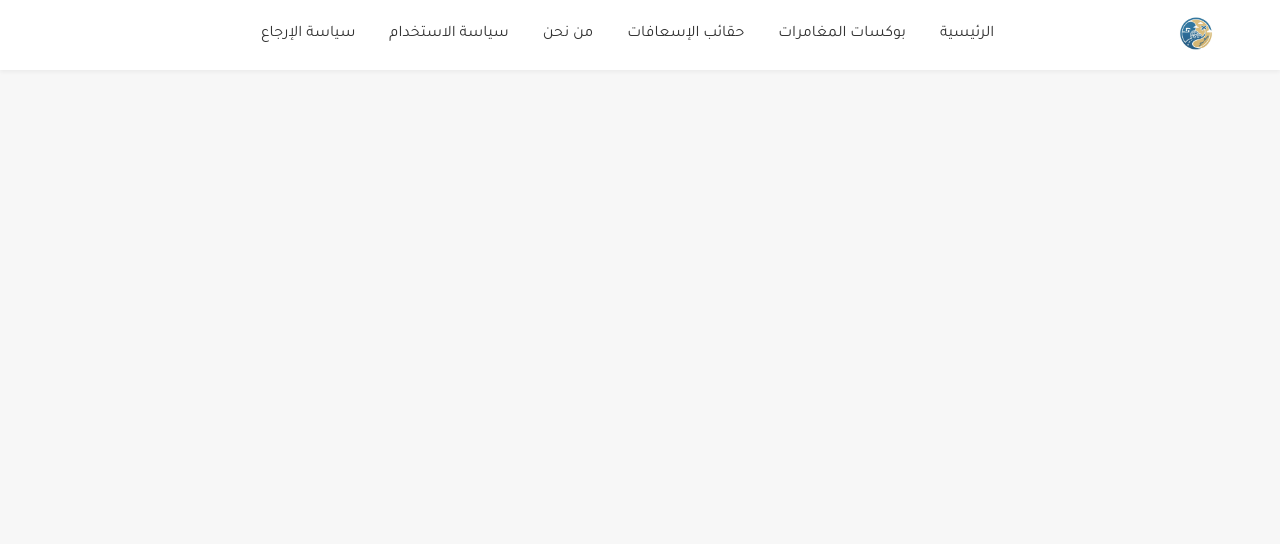
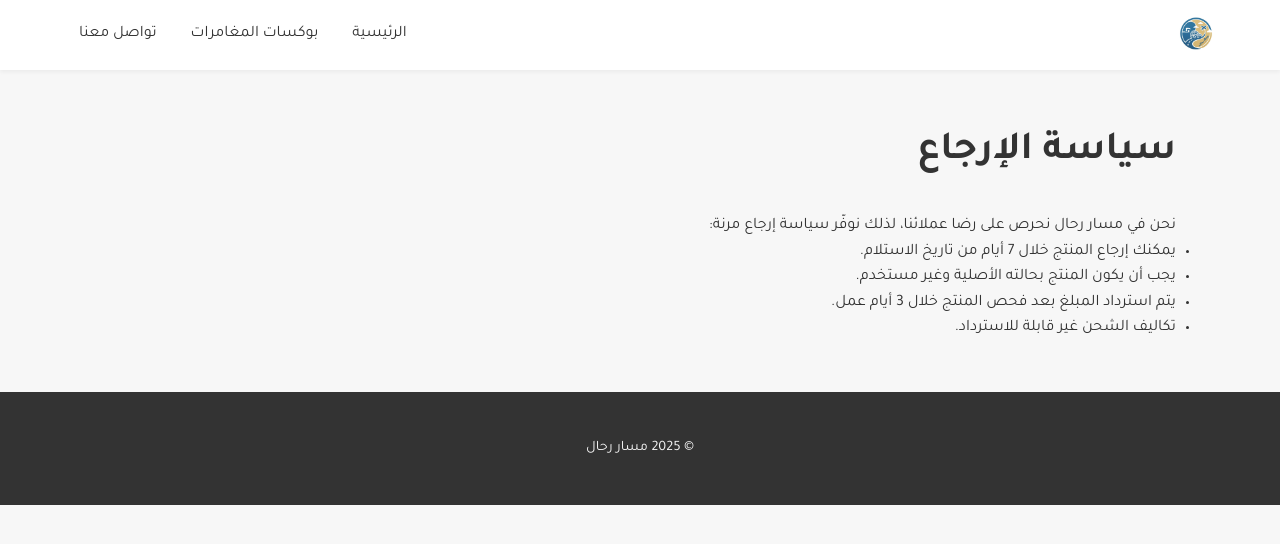
Before and after one commit to masar006/Masar-Rahal-Store, a plain HTML site: page return-policy.html in a window 1280 px wide. Drawn offline with Linux system fonts and the light colour scheme.

Commit message:
Update return-policy.html

```diff
--- a/return-policy.html
+++ b/return-policy.html
@@ -5,19 +5,30 @@
   <meta name="viewport" content="width=device-width, initial-scale=1.0" />
   <title>سياسة الإرجاع - مسار رحال</title>
   <link rel="stylesheet" href="style.css" />
-  <link rel="stylesheet" href="https://cdnjs.cloudflare.com/ajax/libs/font-awesome/6.0.0-beta3/css/all.min.css" />
 </head>
 <body>
-
   <header class="header">
     <a href="index.html" class="logo"><img src="images/logo.jpeg" alt="شعار مسار رحال" /></a>
     <nav class="nav">
       <a href="index.html">الرئيسية</a>
       <a href="adventure-boxes.html">بوكسات المغامرات</a>
-      <a href="firstaid-bags.html">حقائب الإسعافات</a>
-      <a href="about.html">من نحن</a>
-      <a href="terms.html">سياسة الاستخدام</a>
-      <a href="return-policy.html">سياسة الإرجاع</a>
+      <a href="contact.html">تواصل معنا</a>
     </nav>
-    <div class="icons">
-      <a href="cart.html">
+  </header>
+
+  <main class="products-section">
+    <h1 class="page-title">سياسة الإرجاع</h1>
+    <p>نحن في مسار رحال نحرص على رضا عملائنا، لذلك نوفّر سياسة إرجاع مرنة:</p>
+    <ul>
+      <li>يمكنك إرجاع المنتج خلال 7 أيام من تاريخ الاستلام.</li>
+      <li>يجب أن يكون المنتج بحالته الأصلية وغير مستخدم.</li>
+      <li>يتم استرداد المبلغ بعد فحص المنتج خلال 3 أيام عمل.</li>
+      <li>تكاليف الشحن غير قابلة للاسترداد.</li>
+    </ul>
+  </main>
+
+  <footer class="footer">
+    <p>&copy; 2025 مسار رحال</p>
+  </footer>
+</body>
+</html>
```
